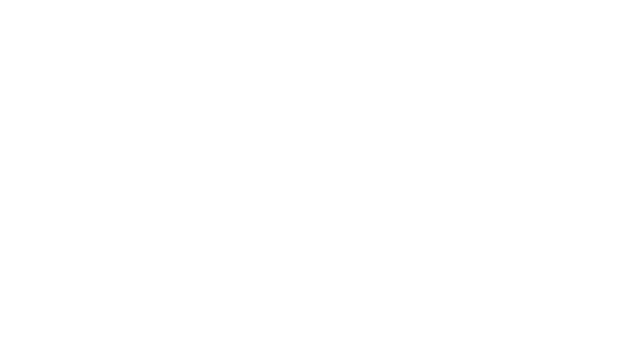
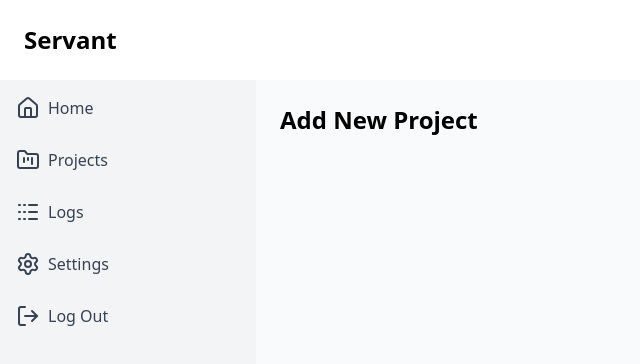
Before and after one commit to Yoni190/servant, a React app in the folder frontend/: page /projects/add in a window 1280 px wide. Before the commit this address had no page. Shown: the top 364 px of the page, without its empty margins (0-640 px from the left). Built offline with nearby package versions, Linux system fonts and the light colour scheme; the HTML template or start-up script is replaced by a standard one.

Commit message:
Navigate to AddProject page when add new project is clicked

```diff
--- a/frontend/src/App.jsx
+++ b/frontend/src/App.jsx
@@ -3,6 +3,7 @@ import Login from './pages/Login'
 import Register from './pages/Register'
 import Home from './pages/Home'
 import Projects from './pages/Projects'
+import AddProject from './pages/AddProject'
 
 
 
@@ -17,6 +18,7 @@ const App = () => {
         <Route path="/register" element={<Register />} />
         <Route path="/home" element={<Home />} />
         <Route path="/projects" element={<Projects />} />
+        <Route path="/projects/add" element={<AddProject />} />
       </Routes>
     </BrowserRouter>
   )
--- /dev/null
+++ b/frontend/src/components/ProjectForm.jsx
@@ -0,0 +1,9 @@
+import React from 'react'
+
+const ProjectForm = () => {
+  return (
+    <div>ProjectForm</div>
+  )
+}
+
+export default ProjectForm
--- /dev/null
+++ b/frontend/src/pages/AddProject.jsx
@@ -0,0 +1,20 @@
+import React from 'react'
+import Header from '../components/Header'
+import Sidebar from '../components/Sidebar'
+
+
+const AddProject = () => {
+  return (
+    <div className="min-h-screen flex flex-col">
+      <Header />
+      <div className="flex flex-1">
+        <Sidebar />
+        <main className="flex-1 p-6 bg-gray-50 space-y-6">
+            <h1 className='text-2xl font-semibold'>Add New Project</h1>
+        </main>
+     </div>
+    </div>
+  )
+}
+
+export default AddProject
--- a/frontend/src/pages/Projects.jsx
+++ b/frontend/src/pages/Projects.jsx
@@ -1,6 +1,7 @@
 import React from 'react'
 import Header from '../components/Header'
 import Sidebar from '../components/Sidebar'
+import { Link } from 'react-router-dom'
 
 const Projects = () => {
 
@@ -19,7 +20,9 @@ const Projects = () => {
             {/* Title */}
             <div className='flex justify-between'>
                 <h1 className='text-2xl font-semibold'>Projects</h1>
-                <button className='bg-green-500 text-white px-4 py-2 rounded hover:bg-green-600'>Add New Project</button>
+                <Link to="/projects/add">
+                    <button className='bg-green-500 text-white px-4 py-2 rounded hover:bg-green-600'>Add New Project</button>
+                </Link>
             </div>
 
             {/* Body */}
```
